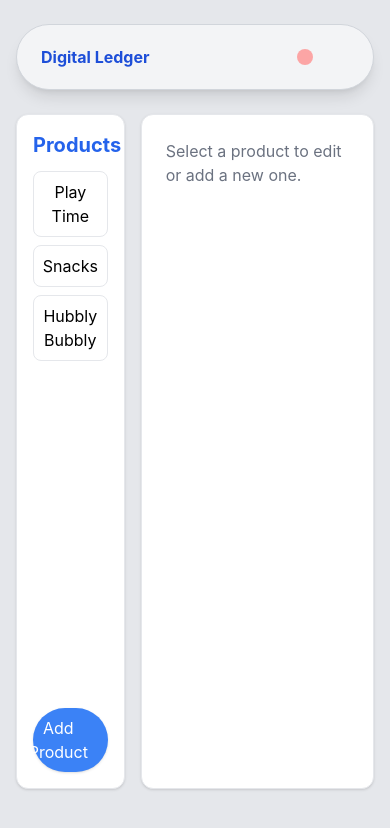
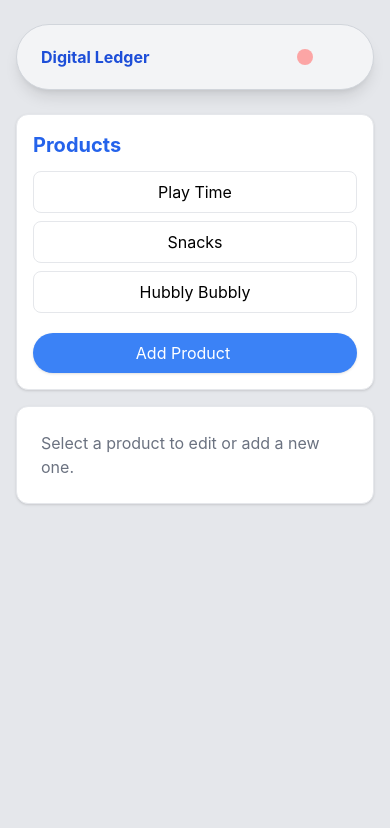
Before and after one commit to MhmdShamii/digital_ledger, a React (Create React App) app: page /products in a window 390 px wide. Shown: the top 828 px of the page. Built offline with nearby package versions, Linux system fonts and the light colour scheme; some icons are missing.

Commit message:
making products responisve

```diff
--- a/src/components/ProductsPage/Products.js
+++ b/src/components/ProductsPage/Products.js
@@ -25,8 +25,8 @@ export default function Products({ products, addProduct, updateProduct }) {
   }, [products]);
 
   return (
-    <div className="w-full max-w-6xl mt-6 grid grid-cols-12 gap-4">
-      <div className="col-span-4 bg-white p-4 rounded-xl shadow border border-gray-200 h-[80vh] flex flex-col">
+    <div className="w-full max-w-6xl mt-6 grid grid-cols-1 md:grid-cols-12 gap-4">
+      <div className="md:col-span-4 bg-white p-4 rounded-xl shadow border border-gray-200 md:h-[80vh] flex flex-col">
         <h2 className="text-xl font-bold text-blue-600 mb-3">Products</h2>
 
         <div className="space-y-2">
@@ -41,7 +41,7 @@ export default function Products({ products, addProduct, updateProduct }) {
           ))}
         </div>
 
-        <div className="mt-3 flex-1 overflow-y-auto space-y-2">
+        <div className="mt-3 flex-1 md:overflow-y-auto space-y-2">
           {display.map((p) => (
             <ProductListItem
               key={p.id}
@@ -60,7 +60,7 @@ export default function Products({ products, addProduct, updateProduct }) {
         </button>
       </div>
 
-      <main className="col-span-8 bg-white p-6 rounded-xl shadow border border-gray-200 h-[80vh] overflow-y-auto">
+      <main className="md:col-span-8 bg-white p-6 rounded-xl shadow border border-gray-200 md:h-[80vh] md:overflow-y-auto">
         {selectedProduct ? (
           <ProductEditor
             product={selectedProduct}
```
